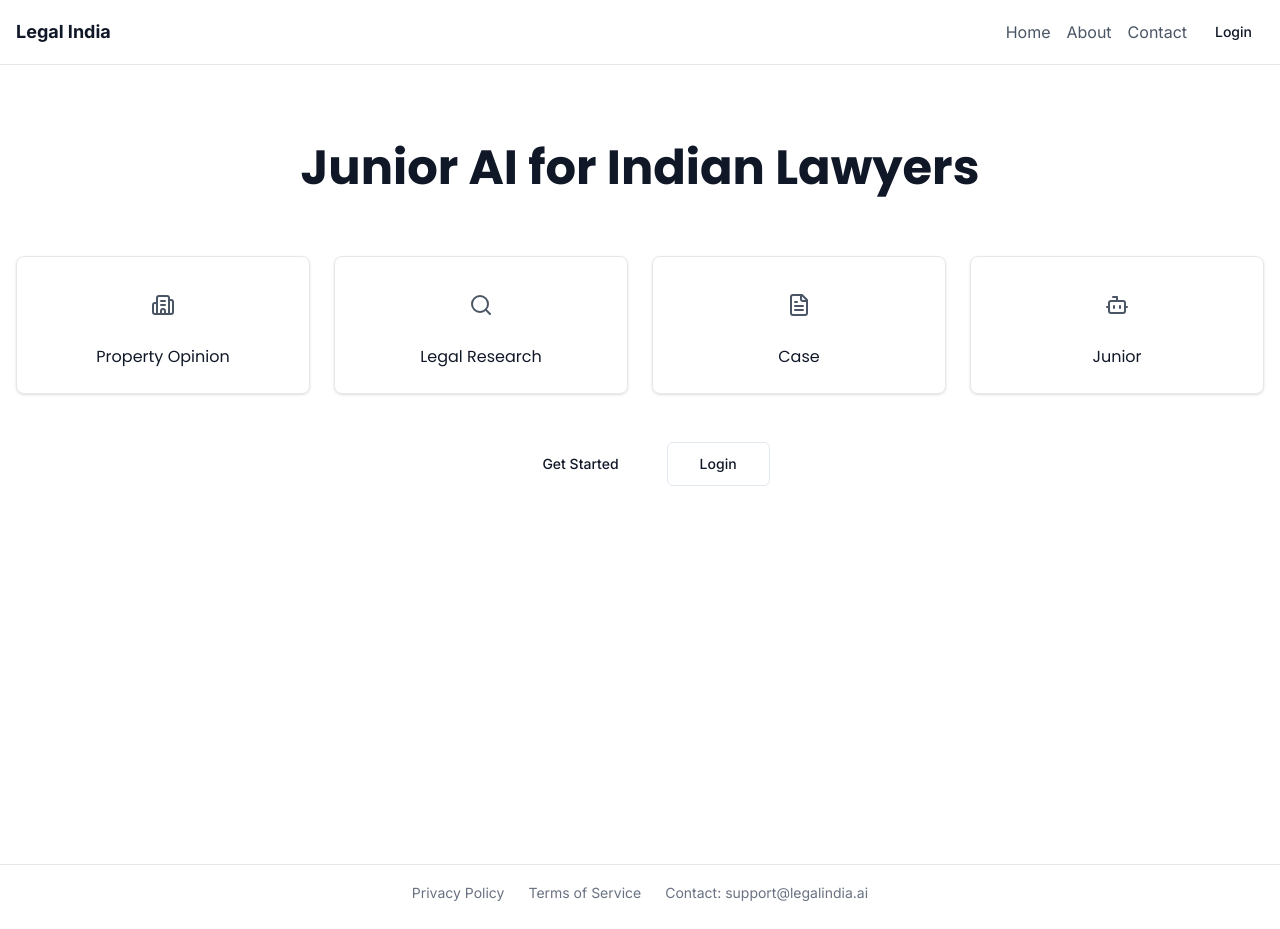
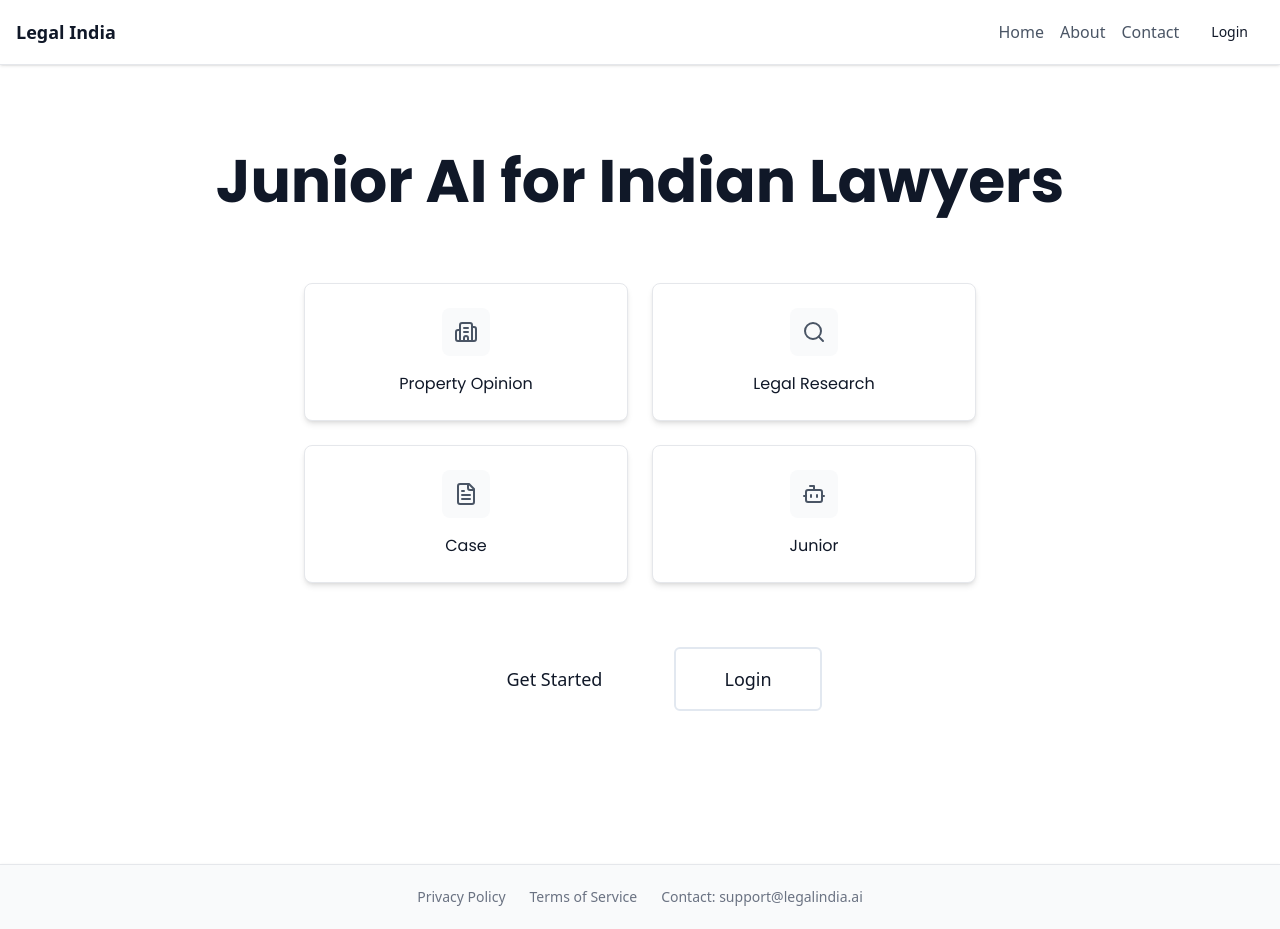
Before and after one commit to Raghavaaa/lindia-f, a Next.js app: page / in a window 1280 px wide. Built offline with nearby package versions, Linux system fonts and the light colour scheme.

Commit message:
V&V Auto-Update: 2025-10-21T16:24:12.218Z
- V&V gate system update
- Quality checks passed
- Auto-pushed from V&V system
- Timestamp: 2025-10-21T16:24:12.218Z

```diff
--- a/src/app/about/page.tsx
+++ b/src/app/about/page.tsx
@@ -1,15 +1,15 @@
 export default function AboutPage() {
   return (
     <div className="min-h-screen bg-white">
-      <main className="container mx-auto px-4 py-20">
+      <main className="container mx-auto px-4 py-12 sm:py-16 md:py-20">
         <div className="max-w-4xl mx-auto">
-          <h1 className="text-4xl font-bold text-gray-900 mb-8">About Legal India</h1>
-          <div className="prose prose-lg text-gray-600">
-            <p>
+          <h1 className="text-3xl sm:text-4xl md:text-5xl font-bold text-gray-900 mb-6 sm:mb-8">About Legal India</h1>
+          <div className="prose prose-sm sm:prose-base md:prose-lg text-gray-600 max-w-none">
+            <p className="text-sm sm:text-base md:text-lg leading-relaxed mb-4 sm:mb-6">
               Legal India is an AI-powered platform designed specifically for Indian lawyers and legal professionals.
               Our mission is to streamline legal research and provide intelligent insights to enhance your practice.
             </p>
-            <p>
+            <p className="text-sm sm:text-base md:text-lg leading-relaxed">
               With our advanced AI technology, you can access comprehensive legal research, property opinions,
               case analysis, and junior AI assistance - all in one integrated platform.
             </p>
--- a/src/app/layout.tsx
+++ b/src/app/layout.tsx
@@ -8,6 +8,7 @@ import SessionProvider from "../components/SessionProvider";
 const inter = Inter({
   subsets: ["latin"],
   display: "swap",
+  variable: "--font-inter",
 });
 
 export const metadata: Metadata = {
@@ -21,11 +22,11 @@ export default function RootLayout({
   children: React.ReactNode;
 }>) {
   return (
-    <html lang="en" className={inter.className}>
-      <body className="min-h-screen bg-white text-gray-900">
+    <html lang="en" className={`${inter.variable} font-sans`}>
+      <body className="min-h-screen bg-white text-gray-900 font-sans antialiased">
         <SessionProvider>
           <Header />
-          <main className="pt-16">
+          <main className="pt-14 sm:pt-16">
             {children}
           </main>
           <Footer />
--- a/src/app/login/page.tsx
+++ b/src/app/login/page.tsx
@@ -2,10 +2,10 @@ import LoginForm from "@/components/auth/LoginForm";
 
 export default function LoginPage() {
   return (
-    <div className="min-h-screen flex items-center justify-center bg-white">
+    <div className="min-h-screen flex items-center justify-center bg-gray-50 px-4">
       <div className="w-full max-w-md">
-        <div className="text-center mb-8">
-          <h1 className="text-2xl font-bold text-gray-900 mb-6">
+        <div className="text-center mb-6 sm:mb-8">
+          <h1 className="text-xl sm:text-2xl font-bold text-gray-900 mb-4 sm:mb-6">
             Legal India
           </h1>
         </div>
--- a/src/app/page.tsx
+++ b/src/app/page.tsx
@@ -29,37 +29,39 @@ const features = [
 export default function HomePage() {
   return (
     <div className="min-h-screen bg-white">
-      <main className="container mx-auto px-4 py-20">
+      <main className="container mx-auto px-4 py-12 sm:py-16 md:py-20">
         {/* Main Heading */}
-        <div className="text-center mb-16">
-          <h1 className="text-4xl md:text-5xl font-bold text-gray-900 mb-8">
+        <div className="text-center mb-12 sm:mb-16">
+          <h1 className="text-3xl sm:text-4xl md:text-5xl lg:text-6xl font-bold text-gray-900 mb-6 sm:mb-8 leading-tight">
             Junior AI for Indian Lawyers
           </h1>
         </div>
 
-        {/* Four Equal Boxes */}
-        <div className="grid grid-cols-1 md:grid-cols-2 lg:grid-cols-4 gap-6 mb-12">
+        {/* Four Boxes - Reduced to 50% width */}
+        <div className="max-w-2xl mx-auto mb-12 sm:mb-16">
+          <div className="grid grid-cols-1 sm:grid-cols-2 gap-4 sm:gap-6">
             {features.map((feature) => {
               const Icon = feature.icon;
               return (
-              <Card key={feature.id} className="shadow-sm border border-gray-200">
-                <CardContent className="p-6 text-center">
-                  <div className="w-12 h-12 mx-auto mb-4 flex items-center justify-center">
-                    <Icon className="w-6 h-6 text-gray-600" />
+                <Card key={feature.id} className="shadow-md hover:shadow-lg transition-shadow duration-300 border border-gray-200 bg-white">
+                  <CardContent className="p-4 sm:p-6 text-center">
+                    <div className="w-10 h-10 sm:w-12 sm:h-12 mx-auto mb-3 sm:mb-4 flex items-center justify-center bg-gray-50 rounded-lg">
+                      <Icon className="w-5 h-5 sm:w-6 sm:h-6 text-gray-600" />
                     </div>
-                  <h3 className="font-medium text-gray-900">{feature.label}</h3>
+                    <h3 className="font-medium text-gray-900 text-sm sm:text-base">{feature.label}</h3>
                   </CardContent>
                 </Card>
               );
             })}
           </div>
+        </div>
 
-        {/* Two Buttons */}
-        <div className="flex justify-center gap-4">
-          <Button asChild size="lg">
+        {/* Two Buttons - Increased Size */}
+        <div className="flex flex-col sm:flex-row justify-center gap-4 sm:gap-6">
+          <Button asChild size="lg" className="text-base sm:text-lg px-8 sm:px-12 py-3 sm:py-4 h-auto">
             <Link href="/about">Get Started</Link>
           </Button>
-          <Button asChild size="lg" variant="outline">
+          <Button asChild size="lg" variant="outline" className="text-base sm:text-lg px-8 sm:px-12 py-3 sm:py-4 h-auto border-2">
             <Link href="/login">Login</Link>
           </Button>
         </div>
--- a/src/components/auth/LoginForm.tsx
+++ b/src/components/auth/LoginForm.tsx
@@ -53,13 +53,13 @@ export default function LoginForm() {
   };
 
   return (
-    <Card className="border border-gray-200 shadow-sm">
-      <CardContent className="p-6 space-y-4">
+    <Card className="border border-gray-200 shadow-lg bg-white">
+      <CardContent className="p-4 sm:p-6 space-y-4 sm:space-y-6">
         {/* Google Login Button */}
         <Button
           type="button"
           variant="outline"
-          className="w-full"
+          className="w-full h-10 sm:h-11 text-sm sm:text-base border-2"
           onClick={handleGoogleLogin}
           disabled={isGoogleLoading}
         >
@@ -81,32 +81,34 @@ export default function LoginForm() {
         </div>
 
         {/* Email Login Form */}
-        <form onSubmit={handleEmailLogin} className="space-y-4">
+        <form onSubmit={handleEmailLogin} className="space-y-4 sm:space-y-5">
           <div className="space-y-2">
-            <Label htmlFor="email">Email</Label>
+            <Label htmlFor="email" className="text-sm sm:text-base">Email</Label>
             <Input
               id="email"
               type="email"
               placeholder="Enter your email"
               value={email}
               onChange={(e) => setEmail(e.target.value)}
+              className="h-10 sm:h-11 text-sm sm:text-base"
               required
             />
           </div>
 
           <div className="space-y-2">
-            <Label htmlFor="password">Password</Label>
+            <Label htmlFor="password" className="text-sm sm:text-base">Password</Label>
             <Input
               id="password"
               type="password"
               placeholder="Enter your password"
               value={password}
               onChange={(e) => setPassword(e.target.value)}
+              className="h-10 sm:h-11 text-sm sm:text-base"
               required
             />
           </div>
 
-          <Button type="submit" className="w-full" disabled={isLoading}>
+          <Button type="submit" className="w-full h-10 sm:h-11 text-sm sm:text-base" disabled={isLoading}>
             {isLoading ? (
               <>
                 <Loader2 className="mr-2 h-4 w-4 animate-spin" />
--- a/src/components/footer.tsx
+++ b/src/components/footer.tsx
@@ -2,17 +2,18 @@ import Link from "next/link";
 
 export default function Footer() {
   return (
-    <footer className="bg-white border-t border-gray-200">
+    <footer className="bg-gray-50 border-t border-gray-200 shadow-sm">
       <div className="container mx-auto max-w-7xl">
-        <div className="flex items-center justify-center h-14 px-4">
-          <div className="flex items-center gap-6 text-sm text-gray-500">
-            <Link href="/privacy" className="hover:text-gray-900">
+        <div className="flex flex-col sm:flex-row items-center justify-center gap-2 sm:gap-6 h-14 sm:h-16 px-4">
+          <div className="flex flex-col sm:flex-row items-center gap-2 sm:gap-6 text-xs sm:text-sm text-gray-500">
+            <Link href="/privacy" className="hover:text-gray-900 transition-colors">
               Privacy Policy
             </Link>
-            <Link href="/terms" className="hover:text-gray-900">
+            <Link href="/terms" className="hover:text-gray-900 transition-colors">
               Terms of Service
             </Link>
-            <span>Contact: support@legalindia.ai</span>
+            <span className="hidden sm:inline">Contact: support@legalindia.ai</span>
+            <span className="sm:hidden text-xs">support@legalindia.ai</span>
           </div>
         </div>
       </div>
--- a/src/components/header.tsx
+++ b/src/components/header.tsx
@@ -3,26 +3,26 @@ import { Button } from "@/components/ui/button";
 
 export default function Header() {
   return (
-    <header className="fixed top-0 left-0 right-0 z-50 bg-white border-b border-gray-200">
+    <header className="fixed top-0 left-0 right-0 z-50 bg-white border-b border-gray-200 shadow-sm">
       <div className="container mx-auto max-w-7xl">
-        <div className="flex items-center justify-between h-16 px-4">
+        <div className="flex items-center justify-between h-14 sm:h-16 px-4">
           {/* Logo */}
-          <Link href="/" className="text-lg font-bold text-gray-900">
+          <Link href="/" className="text-base sm:text-lg font-bold text-gray-900 hover:text-gray-700 transition-colors">
             Legal India
           </Link>
 
           {/* Navigation */}
-          <nav className="flex items-center gap-4">
-            <Link href="/" className="text-gray-600 hover:text-gray-900">
+          <nav className="flex items-center gap-2 sm:gap-4">
+            <Link href="/" className="text-sm sm:text-base text-gray-600 hover:text-gray-900 transition-colors hidden sm:inline">
               Home
             </Link>
-            <Link href="/about" className="text-gray-600 hover:text-gray-900">
+            <Link href="/about" className="text-sm sm:text-base text-gray-600 hover:text-gray-900 transition-colors">
               About
             </Link>
-            <Link href="/contact" className="text-gray-600 hover:text-gray-900">
+            <Link href="/contact" className="text-sm sm:text-base text-gray-600 hover:text-gray-900 transition-colors hidden md:inline">
               Contact
             </Link>
-            <Button asChild size="sm">
+            <Button asChild size="sm" className="text-sm px-3 sm:px-4">
               <Link href="/login">Login</Link>
             </Button>
           </nav>
```
Also changed, not shown: vv-reports/vv-report-2025-10-21_215412.json (added, +121 -0 lines), vv-reports/vv-report-2025-10-21_215412.txt (added). Lines whose indentation alone changed are shown as unchanged.
